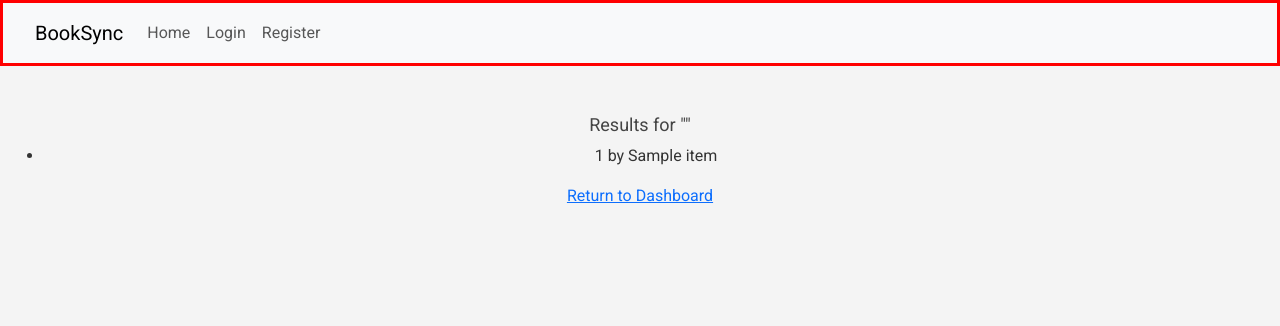
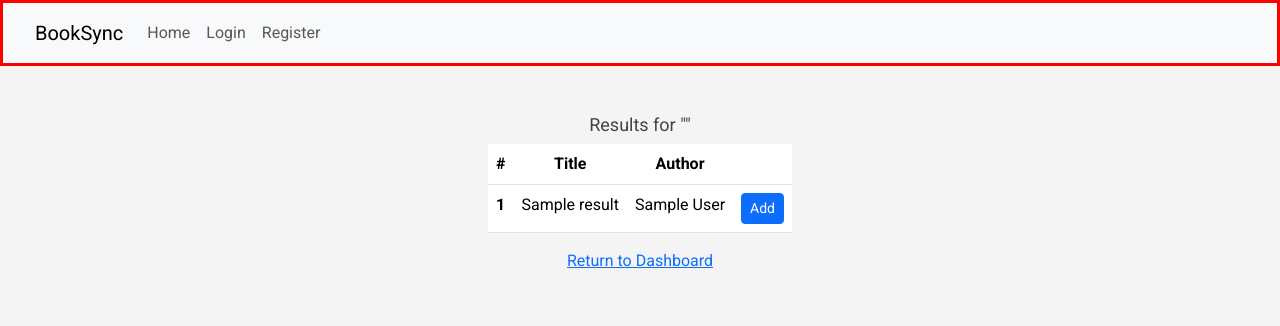
Before and after one commit to dellygzz/project3SEO, a Flask app: template templates/results.html in a window 1280 px wide. Shown: the top 326 px of the page. Run offline with Flask 3, Linux system fonts and the light colour scheme; the template is opened without the code that fills it: most values are stand-ins (such as "Sample title", 1, 10 or a date in 2020).

Commit message:
Added 'add' function to results page

```diff
--- a/templates/results.html
+++ b/templates/results.html
@@ -7,11 +7,31 @@ Results
 {% block main %}
 <h1>Results for "{{ query }}"</h1>
 {% if results %}
-<ul>
-    {% for item in results %}
-    <li>{{ item[0] }} by {{ item[1] }}</li>
-    {% endfor %}
-</ul>
+<table class="table w-auto mx-auto">
+    <thead>
+        <tr>
+            <th scope="col">#</th>
+            <th scope="col">Title</th>
+            <th scope="col">Author</th>
+            <th scope="col"></th>
+        </tr>
+    </thead>
+    <tbody>
+        {% for title, author in results %}
+        <tr>
+            <th scope="row">{{ loop.index }}</th>
+            <td>{{ title }}</td>
+            <td>{{ author }}</td>
+            <td>
+                <a href="{{ url_for('add_book', title=title, author=author) }}" class="btn btn-primary btn-sm">
+                    Add
+                </a>
+            </td>
+        </tr>
+        {% endfor %}
+
+    </tbody>
+</table>
 {% else %}
 <p>No results found.</p>
 {% endif %}
```
